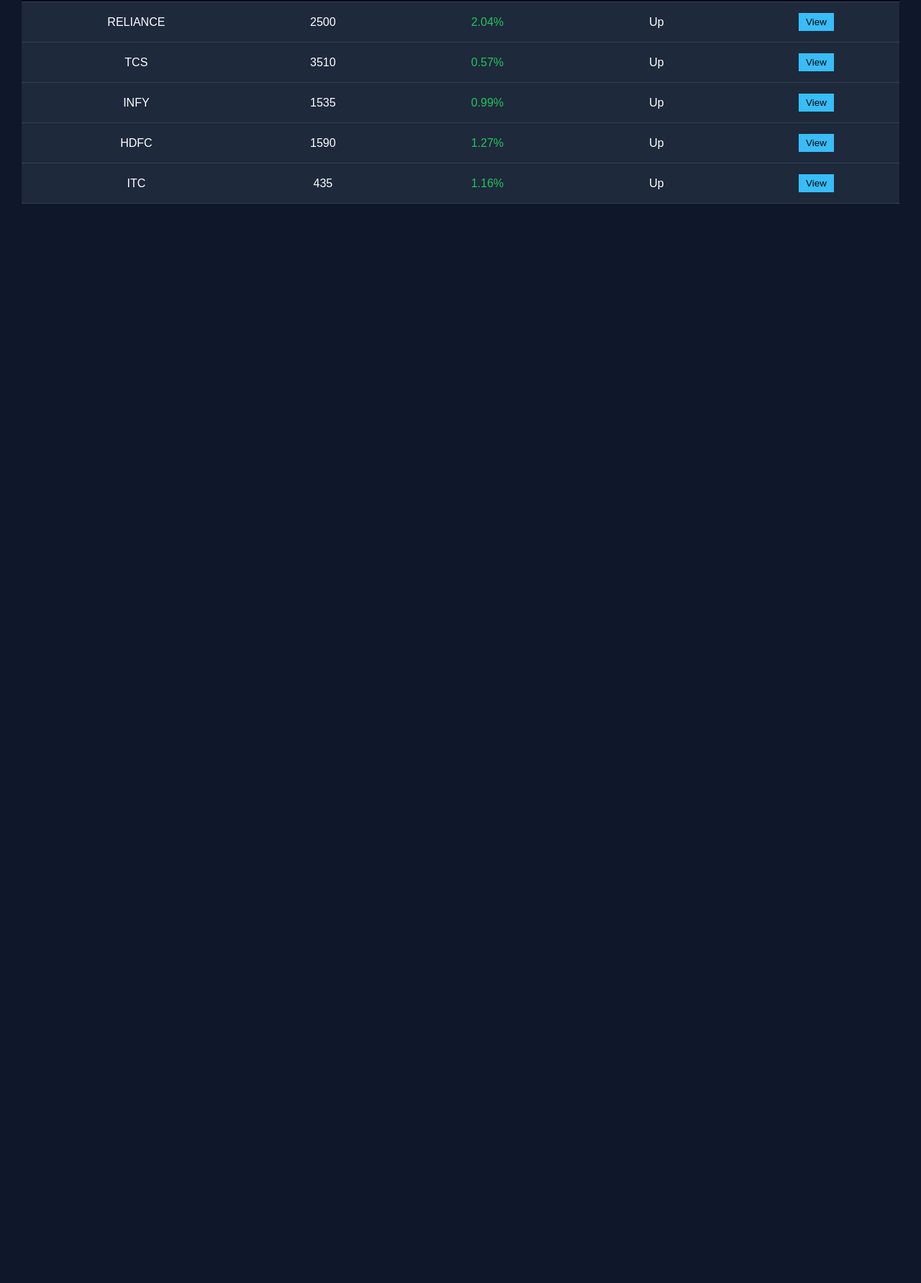
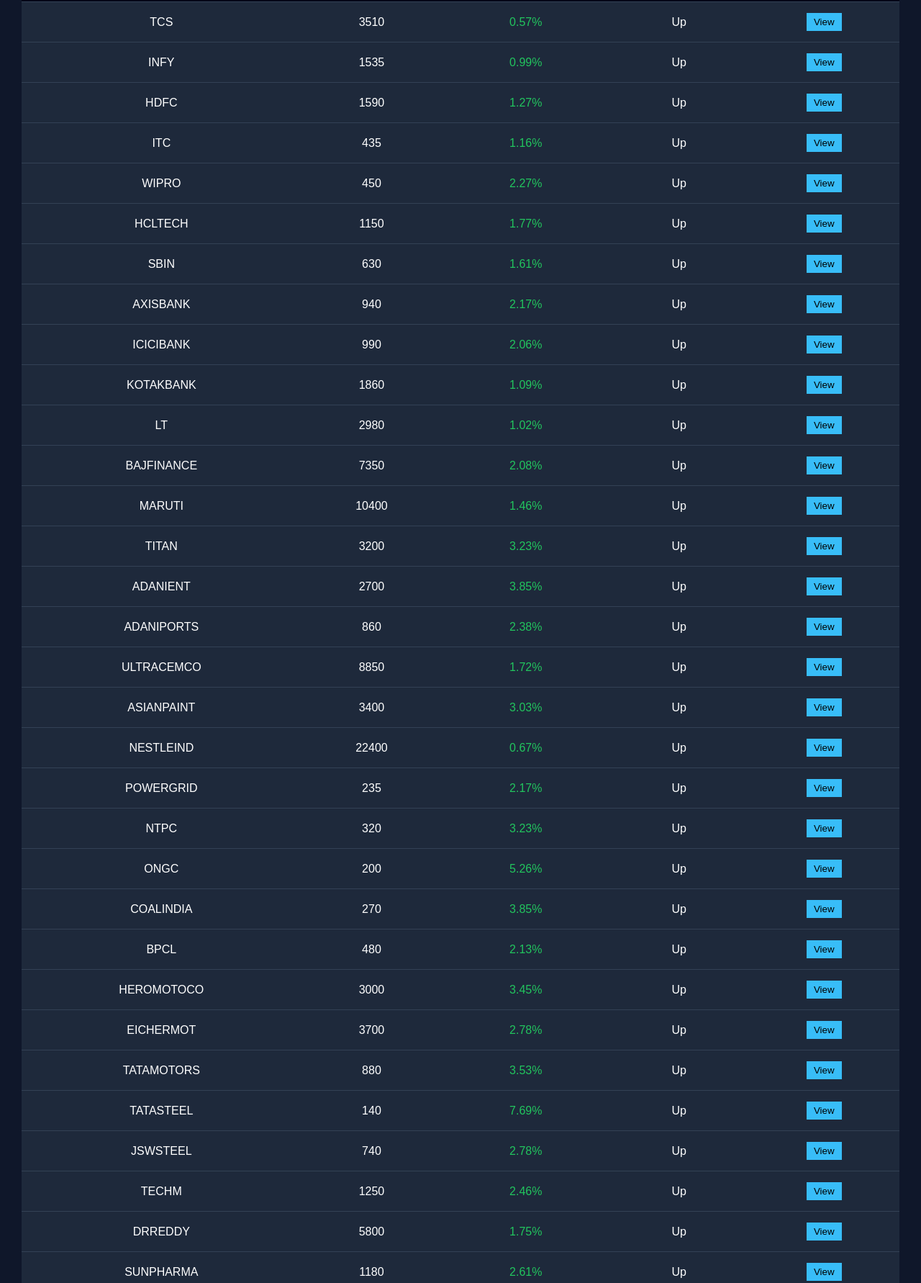
Before and after one commit to wasvaibhav/Stock-market-analyser, a website: page public/dashboard.html in a window 1280 px wide. Shown: the part 203-1985 px from the top of the page at 72% size. Before the commit the page ends 800 px from the top, so only its background shows below. Drawn offline with Linux system fonts and the light colour scheme.

Commit message:
last commit

```diff
--- a/public/dashboard.html
+++ b/public/dashboard.html
@@ -91,9 +91,6 @@
 
     <script>
         let stocks = [{
-            name: "RELIANCE",
-            prices: [2400, 2420, 2450, 2500]
-        }, {
                 name: "TCS",
                 prices: [3500, 3480, 3490, 3510]
             }, {
@@ -105,7 +102,110 @@
             }, {
                 name: "ITC",
                 prices: [420, 425, 430, 435]
-        }];
+            },
+
+            {
+                name: "WIPRO",
+                prices: [420, 430, 440, 450]
+            }, {
+                name: "HCLTECH",
+                prices: [1100, 1120, 1130, 1150]
+            }, {
+                name: "SBIN",
+                prices: [600, 610, 620, 630]
+            }, {
+                name: "AXISBANK",
+                prices: [900, 910, 920, 940]
+            }, {
+                name: "ICICIBANK",
+                prices: [950, 960, 970, 990]
+            },
+
+            {
+                name: "KOTAKBANK",
+                prices: [1800, 1820, 1840, 1860]
+            }, {
+                name: "LT",
+                prices: [2900, 2920, 2950, 2980]
+            }, {
+                name: "BAJFINANCE",
+                prices: [7000, 7100, 7200, 7350]
+            }, {
+                name: "MARUTI",
+                prices: [10000, 10100, 10250, 10400]
+            }, {
+                name: "TITAN",
+                prices: [3000, 3050, 3100, 3200]
+            },
+
+            {
+                name: "ADANIENT",
+                prices: [2500, 2550, 2600, 2700]
+            }, {
+                name: "ADANIPORTS",
+                prices: [800, 820, 840, 860]
+            }, {
+                name: "ULTRACEMCO",
+                prices: [8500, 8600, 8700, 8850]
+            }, {
+                name: "ASIANPAINT",
+                prices: [3200, 3250, 3300, 3400]
+            }, {
+                name: "NESTLEIND",
+                prices: [22000, 22100, 22250, 22400]
+            },
+
+            {
+                name: "POWERGRID",
+                prices: [220, 225, 230, 235]
+            }, {
+                name: "NTPC",
+                prices: [300, 305, 310, 320]
+            }, {
+                name: "ONGC",
+                prices: [180, 185, 190, 200]
+            }, {
+                name: "COALINDIA",
+                prices: [250, 255, 260, 270]
+            }, {
+                name: "BPCL",
+                prices: [450, 460, 470, 480]
+            },
+
+            {
+                name: "HEROMOTOCO",
+                prices: [2800, 2850, 2900, 3000]
+            }, {
+                name: "EICHERMOT",
+                prices: [3500, 3550, 3600, 3700]
+            }, {
+                name: "TATAMOTORS",
+                prices: [800, 820, 850, 880]
+            }, {
+                name: "TATASTEEL",
+                prices: [120, 125, 130, 140]
+            }, {
+                name: "JSWSTEEL",
+                prices: [700, 710, 720, 740]
+            },
+
+            {
+                name: "TECHM",
+                prices: [1200, 1210, 1220, 1250]
+            }, {
+                name: "DRREDDY",
+                prices: [5500, 5600, 5700, 5800]
+            }, {
+                name: "SUNPHARMA",
+                prices: [1100, 1120, 1150, 1180]
+            }, {
+                name: "CIPLA",
+                prices: [1000, 1010, 1020, 1040]
+            }, {
+                name: "DIVISLAB",
+                prices: [4000, 4050, 4100, 4200]
+            }
+        ];
 
         function calculateTrend(prices) {
             let n = prices.length;
@@ -157,7 +257,7 @@
 
         function viewStock(name) {
             alert("Opening prediction for " + name);
-            window.location.href = "index.html"; // go to prediction page
+            console.log("Opening prediction for", stockName);
         }
 
         renderTable();
```
Also changed, not shown: controllers/stockController.js (added, +50 -0 lines), public/index.html (+0 -2 lines), routes/stockRoutes.js (added, +12 -0 lines), server.js (+71 -40 lines). Lines whose indentation alone changed are shown as unchanged.
